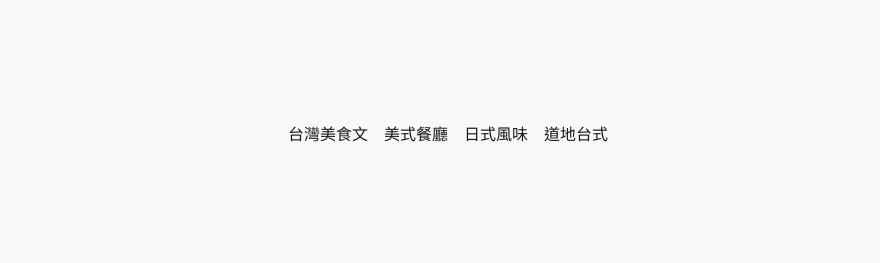
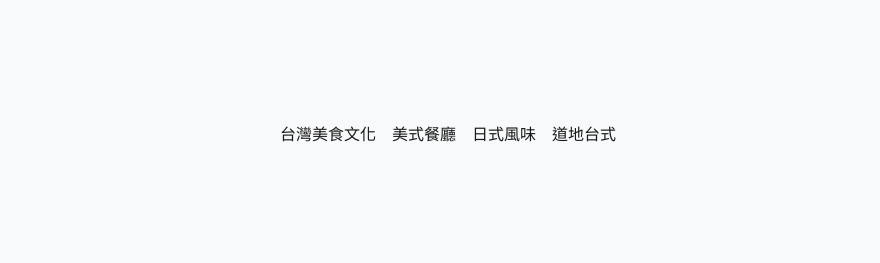
Before and after one commit to B10956061/test, a plain HTML site: page Final/index.html in a window 1280 px wide. Shown: the top 263 px of the page, 400-1280 px from the left. Drawn offline with nearby package versions, Linux system fonts and the light colour scheme.

Commit message:
https://github.com/B10956061/test.git

```diff
--- a/Final/index.html
+++ b/Final/index.html
@@ -95,7 +95,7 @@
             <div class="collapse navbar-collapse" id="navbarSupportedContent">
                 <ul class="navbar-nav me-auto mb-2 mb-lg-0">
                     <li class="nav-item">
-                        <a class="nav-link active" aria-current="page" href="#festival">台灣美食文</a>
+                        <a class="nav-link active" aria-current="page" href="#festival">台灣美食文化</a>
                     </li>
                     <li class="nav-item">
                         <a class="nav-link active" aria-current="page" href="#history">美式餐廳</a>
```
